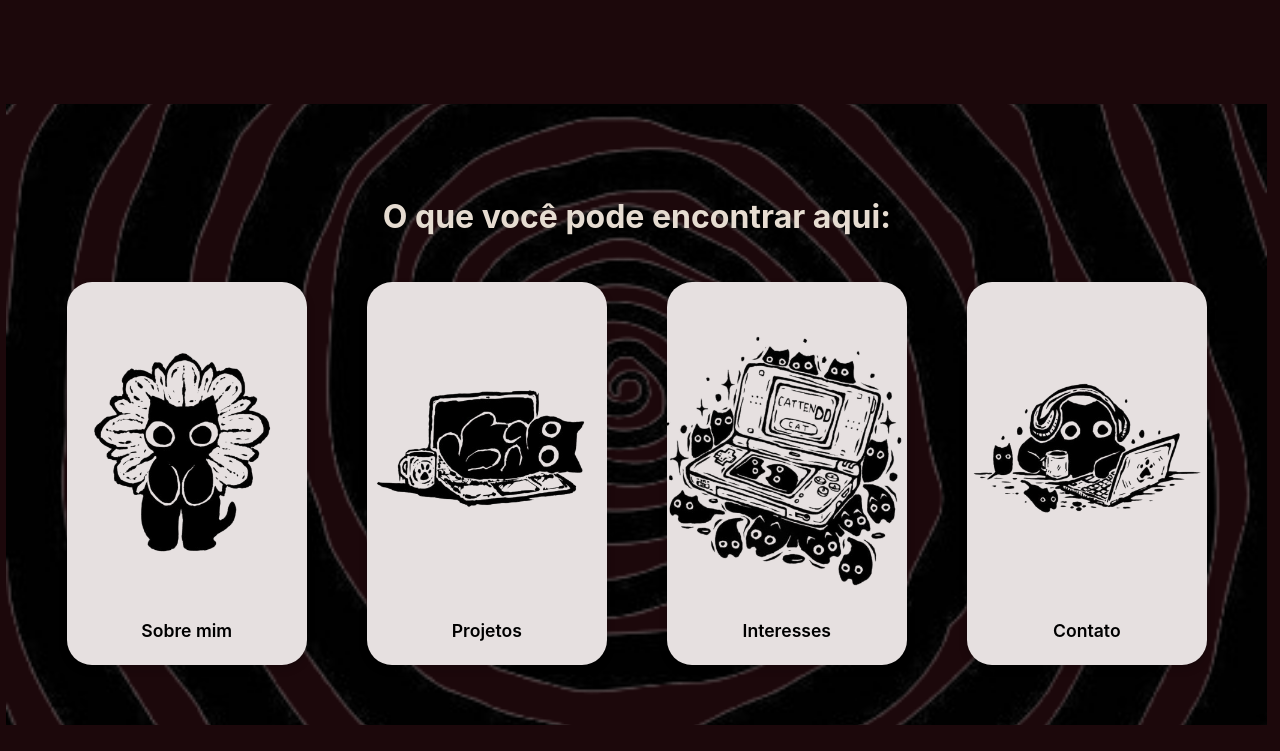
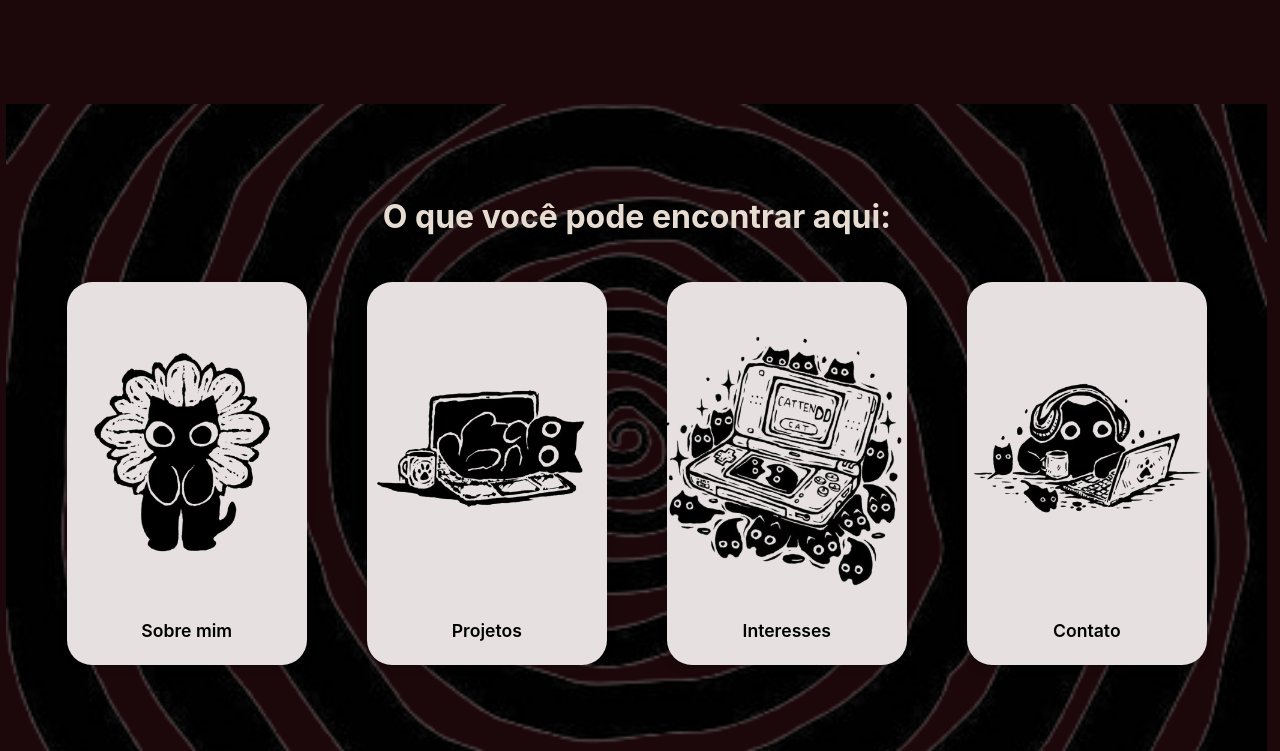
Before and after one commit to Madhs31/Site_Pessoal_Programacao_Web, a plain HTML site: page src/index.html in a window 1280 px wide. Shown: the part 644-1395 px from the top of the page. Drawn offline with Linux system fonts and the light colour scheme.

Commit message:
✨ feat Atualizando códigos

```diff
--- a/css/style.css
+++ b/css/style.css
@@ -92,7 +92,7 @@ section {
   background-position: center;
 
   width: 98.5vw;                 /* ocupa 100% da largura da tela */
-  min-height: 10vh;            /* ocupa 100% da altura da tela */
+  min-height: 75vh;            /* ocupa 100% da altura da tela */
   margin-left: -5%;             /* compensa o padding do body */
   margin-right: -5%;            /* idem */
   margin-top: -5%;              /* se quiser colar no topo */
```
Also changed, not shown: src/sobre.html (indentation only).
